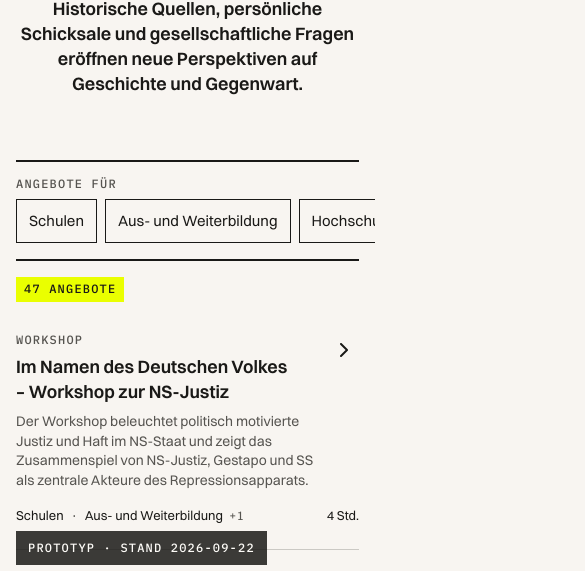
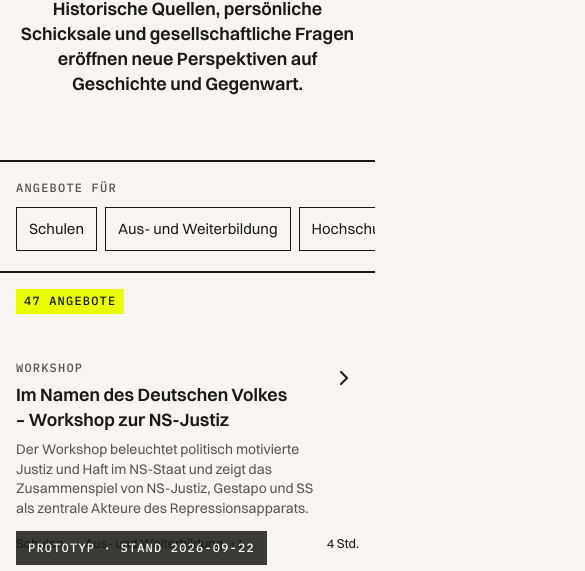
Before and after one commit to monochrom/SGLI-DS, a website: page prototype/index.html in a window 390 px wide. Shown: the part 263-834 px from the top of the page, 585 px wide, since content can reach past the window. Drawn offline with Linux system fonts and the light colour scheme.

Commit message:
seitenbreite fix

```diff
--- a/prototype/prototype.css
+++ b/prototype/prototype.css
@@ -188,6 +188,7 @@ body { background-color: var(--color-bg-page); }
 }
 /* Chips: Phone scrollt horizontal (Figma: keine Umbrüche), Desktop bricht um */
 .edu-filter__chips {
+  position: relative; /* Absolut positionierte Screenreader-Texte bleiben innerhalb der Scrollfläche. */
   display: flex;
   gap: var(--space-8);
   margin: 0;
@@ -434,6 +435,38 @@ body { background-color: var(--color-bg-page); }
   .edu-list__more { margin-top: var(--space-64); }
 }
 .edu-list__more[hidden] { display: none; }
+
+/* Phone: Filter und Scrollflächen über die volle Breite; die Inhalte tragen ihr Padding selbst.
+   Figma: Bildung – Mobile, 2548:25008 (Default) / 2789:41880 (Detailfilter).
+   Tablet und Desktop behalten ihre bisherigen Abstände. */
+@media (max-width: 767px) {
+  .edu-filter-section { padding-inline: var(--section-spacing-x-none); }
+
+  .edu-filter,
+  .edu-filter__content,
+  .edu-filter__row,
+  .edu-filter__collapse { grid-template-columns: minmax(0, 1fr); }
+  .edu-filter__collapse-inner { min-width: 0; }
+
+  .edu-filter__content {
+    --edu-filter-gap: var(--space-20);
+    padding-block: var(--space-20);
+  }
+  .edu-filter__row { gap: var(--space-12); }
+  .edu-filter__label,
+  .edu-filter__actions,
+  .edu-list,
+  .edu-list__empty,
+  .edu-list__more { padding-inline: var(--section-spacing-x-default); }
+
+  .edu-filter__chips {
+    margin-inline: 0;
+    scroll-padding-inline: var(--section-spacing-x-default);
+  }
+
+  .edu-list,
+  .edu-list__more { margin-top: var(--space-48); }
+}
 
 /* ---------- Off-Canvas (Figma: Off-Canvas 2613:31418) ----------
    Filter-Panel Desktop 2710:23917 (rechts, 520 px, Padding 24, Gap 48, border-left divider),
```
